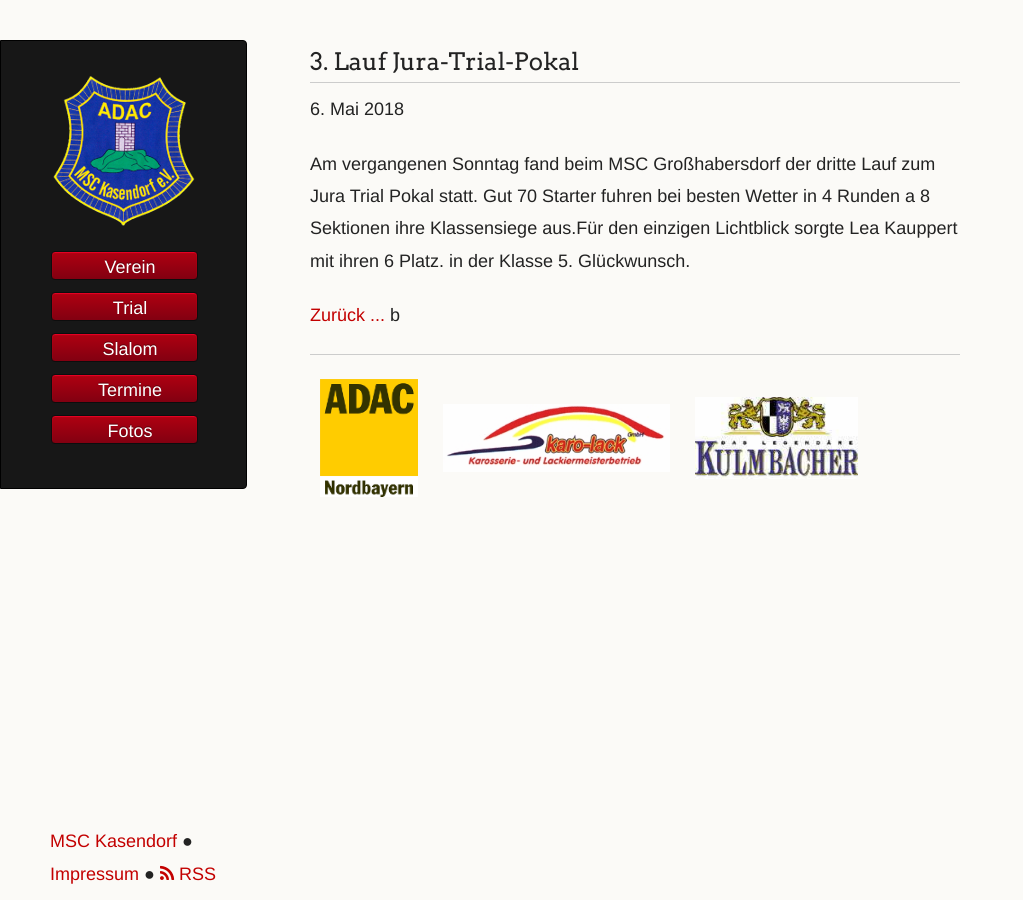
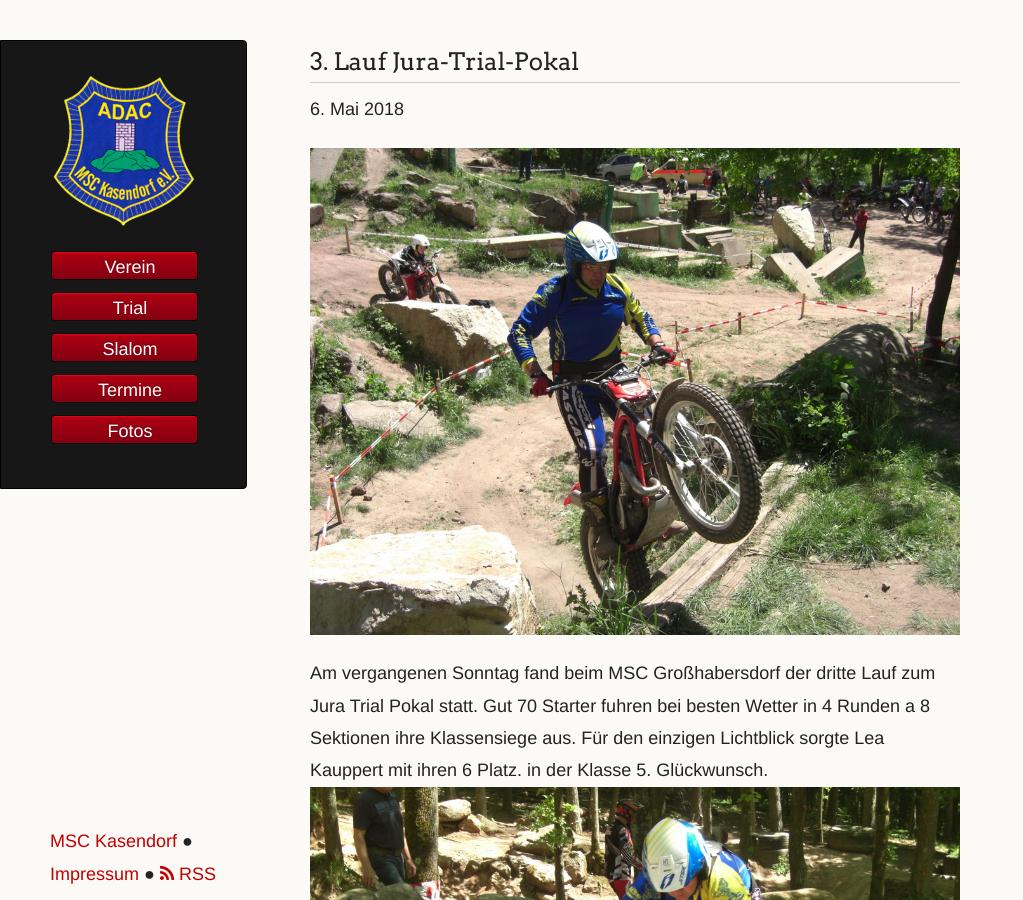
Before and after one commit to msc-kasendorf/docker, a Jekyll site: the page built from docs/_posts/2018-05-06-MSC Großhabersdorf.md, in a window 1280 px wide and 900 px high. Shown: the whole window, without its empty margins (0-1023 px from the left). Built offline with Jekyll 4.4.1, drawn with Linux system fonts in a browser that asks for light colours.

Commit message:
Update 2018-05-06-MSC Großhabersdorf.md

```diff
--- a/docs/_posts/2018-05-06-MSC Großhabersdorf.md
+++ b/docs/_posts/2018-05-06-MSC Großhabersdorf.md
@@ -7,4 +7,7 @@
 excerpt_separator: <!--mehr-->
 lang: de
 ---
-Am vergangenen Sonntag fand beim MSC Großhabersdorf der dritte Lauf zum Jura Trial Pokal statt. Gut 70 Starter fuhren bei besten Wetter in 4 Runden a 8 Sektionen ihre Klassensiege aus.Für den einzigen Lichtblick sorgte Lea Kauppert mit ihren 6 Platz. in der Klasse 5. Glückwunsch.
+![](https://raw.githubusercontent.com/msc-kasendorf/docker/master/docs/download/CIMG4570.JPG)
+
+Am vergangenen Sonntag fand beim MSC Großhabersdorf der dritte Lauf zum Jura Trial Pokal statt. Gut 70 Starter fuhren bei besten Wetter in 4 Runden a 8 Sektionen ihre Klassensiege aus. Für den einzigen Lichtblick sorgte Lea Kauppert mit ihren 6 Platz. in der Klasse 5. Glückwunsch.
+![](https://raw.githubusercontent.com/msc-kasendorf/docker/master/docs/download/CIMG4573.JPG)
```
